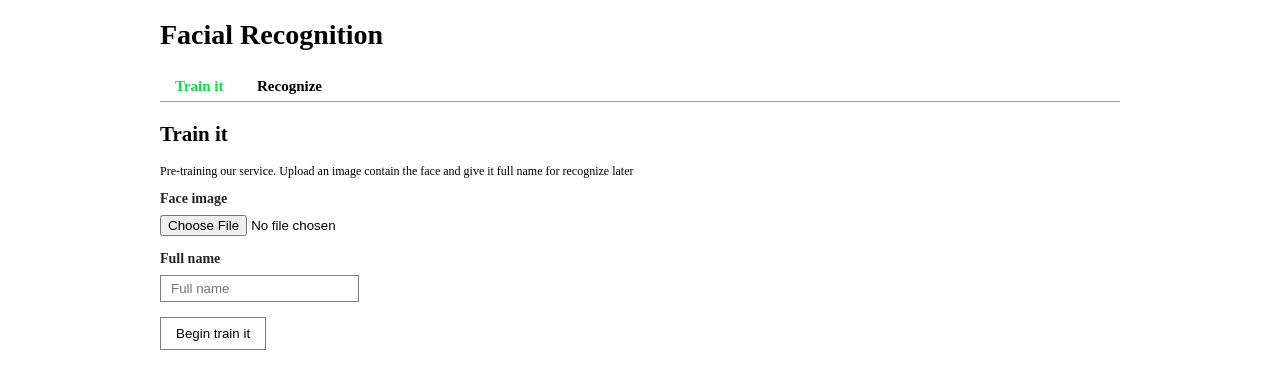
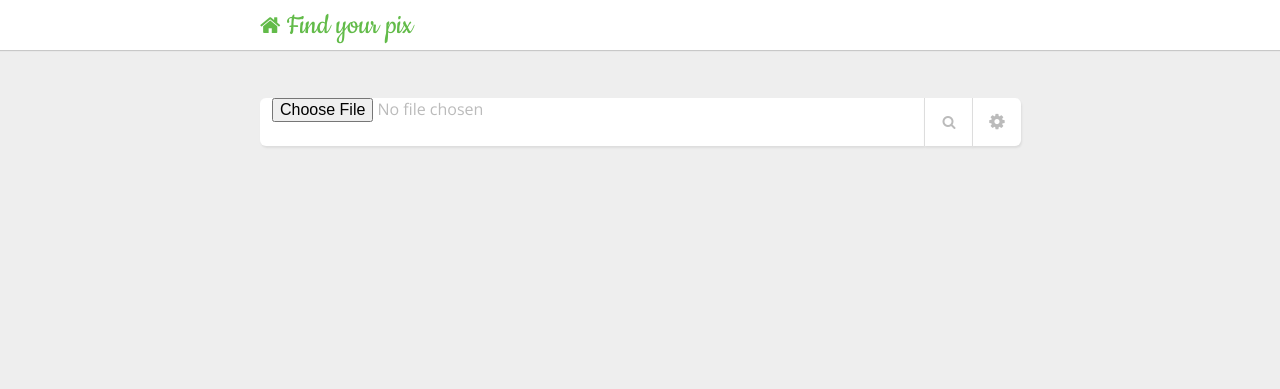
Before and after one commit to gdunghi/runner_pix_api, a Flask app: page / in a window 1280 px wide. Shown: the top 389 px of the page. Run offline with Flask 3, Linux system fonts and the light colour scheme; some libraries are stand-ins or nearby versions.

Commit message:
new template

```diff
--- a/app.py
+++ b/app.py
@@ -169,11 +169,11 @@ def recognize():
             matched_images = app.face.recognize_from_db(filename)
             print("matched_images",matched_images)
             if len(matched_images) > 0:
-                images = []
-                for image in matched_images:
-                    images.append(image)
+                #images = []
+                # for image in matched_images:
+                #     images.append(image)
 
-                return success_handle(json.dumps(images))
+                return success_handle(json.dumps(matched_images))
             # if user_id:
             #     user = get_user_by_id(user_id)
             #     message = {"message": "Hey we found {0} matched with your face image".format(user["name"]),
--- a/face.py
+++ b/face.py
@@ -33,7 +33,7 @@ class Face:
         return None
 
     def load_train_file_by_name(self, name):
-        trained_storage = path.join(self.storage, 'c')
+        trained_storage = path.join(self.storage, "trained")
         return path.join(trained_storage, name)
 
     def load_train_all(self):
--- a/static/app.js
+++ b/static/app.js
@@ -11,7 +11,7 @@ var recognize_data = {
 var message = null;
 var active_section = null;
 
-function render(){
+function render() {
 
     // clear form data
 
@@ -22,37 +22,37 @@ function render(){
 
     active_section = 'train-content';
 
-    $('#'+active_section).show();
+    $('#' + active_section).show();
 
 
 }
-function update(){
+function update() {
 
 
-    if(message){
+    if (message) {
         // render message
 
-        $('.message').html('<p class="'+_.get(message, 'type')+'">'+_.get(message, 'message')+'</p>');
-    }else{
+        $('.message').html('<p class="' + _.get(message, 'type') + '">' + _.get(message, 'message') + '</p>');
+    } else {
         $('.message').html('');
     }
 
     $('#train-content, #recognize-content').hide();
-    $('#'+active_section).show();
+    $('#' + active_section).show();
 
 
 
 }
 
 
-$(document).ready(function(){
-
+$(document).ready(function () {
+    $('#loading').hide();
 
 
 
     // listen for file added
 
-    $('#train #input-file').on('change', function(event){
+    $('#train #input-file').on('change', function (event) {
 
 
 
@@ -64,7 +64,7 @@ $(document).ready(function(){
 
 
     // listen for name change
-    $('#name-field').on('change', function(event){
+    $('#name-field').on('change', function (event) {
 
         train_data.name = _.get(event, 'target.value', '');
 
@@ -72,7 +72,7 @@ $(document).ready(function(){
 
     // listen tab item click on
 
-    $('.tabs li').on('click', function(e){
+    $('.tabs li').on('click', function (e) {
 
         var $this = $(this);
 
@@ -96,11 +96,11 @@ $(document).ready(function(){
 
     // listen the form train submit
 
-    $('#train').submit(function(event){
+    $('#train').submit(function (event) {
 
         message = null;
 
-        if(train_data.name && train_data.file){
+        if (train_data.name && train_data.file) {
             // do send data to backend api
 
             var train_form_data = new FormData();
@@ -108,24 +108,25 @@ $(document).ready(function(){
             train_form_data.append('name', train_data.name);
             train_form_data.append('file', train_data.file);
 
-            axios.post('/api/train', train_form_data).then(function(response){
+            axios.post('/api/train', train_form_data).then(function (response) {
 
-                message = {type: 'success', message: 'Training has been done, user with id is: ' + _.get(response, 'data.id')};
 
-                train_data = {name: '', file: null};
+                message = { type: 'success', message: 'Training has been done, user with id is: ' + _.get(response, 'data.id') };
+
+                train_data = { name: '', file: null };
                 update();
 
-            }).catch(function(error){
+            }).catch(function (error) {
 
 
-                  message = {type: 'error', message: _.get(error, 'response.data.error.message', 'Unknown error.')}
+                message = { type: 'error', message: _.get(error, 'response.data.error.message', 'Unknown error.') }
 
                 update();
             });
 
-        }else{
+        } else {
 
-            message = {type: "error", message: "Name and face image is required."}
+            message = { type: "error", message: "Name and face image is required." }
 
 
 
@@ -137,37 +138,40 @@ $(document).ready(function(){
 
 
     // listen for recognize file field change
-    $('#recognize-input-file').on('change', function(e){
+    $('#recognize-input-file').on('change', function (e) {
 
 
         recognize_data.file = _.get(e, 'target.files[0]', null);
 
     });
     // listen for recognition form submit
-    $('#recognize').submit(function(e){
+    $('#recognize').submit(function (e) {
 
-
-
-        // call to backend
         var recog_form_data = new FormData();
         recog_form_data.append('file', recognize_data.file);
 
-        axios.post('/api/recognize', recog_form_data).then(function(response){
+        const results = document.getElementById('results');
 
+        axios.post('/api/recognize', recog_form_data).then(function (response) {
 
             console.log("We found a user matched with your face image is", response.data);
 
-            // message = {type: 'success', message: 'We found a user matched with your face image is: '+ response.data.user.name};
-            message = {type: 'success', message: 'We found a user matched with your face image is: '+ response.data};
+            results.innerHTML = response.data.map(filename => {
+                return `<div class="gallery">
+                <a target="_blank" href="${filename}">
+                    <img src="static/trained/${filename}" alt="${filename}" width="300" height="200">
+                </a>
+                <div class="desc"></div>
+                </div>`;
+            }).join('');
+
+            recognize_data = { file: null };
+            update();
+
+        }).catch(function (err) {
 
 
-            recognize_data = {file: null};
-            update();
-
-        }).catch(function(err){
-
-
-            message = {type: 'error', message: _.get(err, 'response.data.error.message', 'Unknown error')};
+            message = { type: 'error', message: _.get(err, 'response.data.error.message', 'Unknown error') };
 
             update();
 
@@ -178,7 +182,40 @@ $(document).ready(function(){
 
 
 
+
+
     // render the app;
     render();
 
 });
+
+function onSearch() {
+    var results = document.getElementById('results');
+    results.innerHTML = "";
+    var recog_form_data = new FormData();
+    $('#loading').show();
+    recog_form_data.append('file', recognize_data.file);
+
+    axios.post('/api/recognize', recog_form_data).then(function (response) {
+
+        console.log("We found a user matched with your face image is", response.data);
+
+        results.innerHTML = response.data.map(filename => {
+            return `<div class="gallery">
+            <a target="_blank" href="${filename}">
+                <img src="static/trained/${filename}" alt="${filename}" width="300" height="200">
+            </a>
+            <div class="desc"></div>
+            </div>`;
+        }).join('');
+
+        recognize_data = { file: null };
+        update();
+        $('#loading').hide();
+    }).catch(function (err) {
+        message = { type: 'error', message: _.get(err, 'response.data.error.message', 'Unknown error') };
+        update();
+        $('#loading').hide();
+    });
+
+}
--- /dev/null
+++ b/static/style.css
@@ -0,0 +1,92 @@
+@import url('https://fonts.googleapis.com/css?family=Cookie');
+@import url('https://fonts.googleapis.com/css?family=Open+Sans:400,600,700');
+@import url('https://netdna.bootstrapcdn.com/font-awesome/4.0.3/css/font-awesome.css');
+
+*{margin:0px;padding:0px;}
+body{
+  background-color:#eee;
+}
+.navigation {
+  background-color:#fff;
+  width:100%;
+  height:50px;
+  box-shadow: 0px 1px 1px #c8c8c8;
+  line-height:52px;
+  color:#62bb49;
+}
+.container {
+  width:760px;
+  margin:auto;
+  position: relative;
+}
+.title {
+  font-family:'Cookie';
+  font-size:32px;
+  cursor: pointer;
+}
+.search-control{
+  font-family:'Open Sans';
+  position: absolute;
+  right:0;
+  cursor: pointer;
+  color: #bbb;
+}
+.search-control:hover {color:#686868;}
+.fa-home {
+  font-size:22px;
+}
+.search-box {
+  width:100%;
+  position: relative;
+  top:48px;
+  height:48px;
+  transition:opacity 0.4s linear ,visibility 0.4s linear 0s;
+}
+.search-box > #search {
+  width:640px;
+  height:48px;
+  border-radius:6px 0px 0px 6px;
+  box-shadow:none;
+  box-shadow: 1px 2px 2px #ddd;
+}
+.search-box > #recognize-input-file {
+  width:640px;
+  height:48px;
+  border-radius:6px 0px 0px 6px;
+  box-shadow:none;
+  box-shadow: 1px 2px 2px #ddd;
+  background-color: white;
+  /* opacity: 0; */
+}
+input , input:focus {
+  border:none;
+  box-shadow:none;
+  background-color:none;
+  outline: 0;
+  font-size:16px;
+  font-family:'Open Sans';
+  color:#bbb;
+  padding:0px 12px;
+}
+.also {
+  font-family:'fontawesome';
+  color:#bbb;
+  display:inline-block;
+  background-color:#fff;
+  height:48px;
+  width:48px;
+  line-height: 48px;
+  text-align: center;
+  cursor: pointer;
+  border-left:1px solid #ddd;
+  position: absolute;
+  top:0;
+  box-shadow: 1px 2px 2px #ddd;
+}
+.search-link:hover {color:#686868;}
+.setting {
+  border-radius:0px 6px 6px 0px;
+  margin-left:48px;
+  font-size:18px;
+}
+.setting:hover {color:#686868;}
--- a/templates/index.html
+++ b/templates/index.html
@@ -1,65 +1,105 @@
-<!doctype html>
-<html>
+<!DOCTYPE html>
+<html lang="en">
+
 <head>
-    <title>Facial Recognition Service</title>
+    <meta charset="UTF-8">
+    <title>Find you pix</title>
     <link rel="stylesheet" href="{{ url_for('static', filename='app.css') }}">
+    <link rel="stylesheet" href="{{ url_for('static', filename='style.css') }}">
     <script type="text/javascript" src="{{ url_for('static', filename='lodash.js') }}"></script>
     <script type="text/javascript" src="{{ url_for('static', filename='immutable.js') }}"></script>
     <script type="text/javascript" src="{{ url_for('static', filename='axios.js') }}"></script>
     <script type="text/javascript" src="{{ url_for('static', filename='jquery.js') }}"></script>
     <script type="text/javascript" src="{{ url_for('static', filename='app.js') }}"></script>
+
+    <style>
+        div.gallery {
+            margin: 5px;
+            border: 1px solid #ccc;
+            float: left;
+            width: 180px;
+        }
+
+        div.gallery:hover {
+            border: 1px solid #777;
+        }
+
+        div.gallery img {
+            width: 100%;
+            height: auto;
+        }
+
+        div.desc {
+            padding: 15px;
+            text-align: center;
+        }
+
+        .inp {
+            text-align: center;
+            margin: auto;
+        }
+
+        #val {
+            /* width: 664px; */
+            height: 48px;
+            position: absolute;
+            top: 0;
+            left: 0;
+            font-size: 13px;
+            line-height: 25px;
+            text-indent: 10px;
+            pointer-events: none;
+            background-color: white;
+            border-radius: 6px 0px 0px 6px;
+            box-shadow: 1px 2px 2px #ddd;
+        }
+
+        .results {
+            margin-top: 100px;
+        }
+    </style>
+
+    <script type="text/javascript">
+        // function onSearch() {
+        //     var btnSubmit = document.getElementById("bthSubmit");
+
+        // }
+    </script>
+
 </head>
+
 <body>
+    <nav class="navigation">
+        <div class="container">
+            <span class="title">
+                <i class="fa fa-home"></i> Find your pix
+            </span>
+            <!-- <span class="search-control" onclick="searchbox(1)">
+                Search
+                <a style="font-family:fontawesome;"></a>
+            </span> -->
+        </div>
+    </nav>
+    <div class="container">
+        <form method="post" id="recognize">
+            <div class="search-box" id="SBox">
+                <input type="file" name="file" id="recognize-input-file" accept="image/*" placeholder="ค้นหา..." />
+                <span id='val'></span>
+                <div class="also search-link" onclick="onSearch()" id="btnSearch"></div>
+                <a class="fa fa-cog also setting"></a>
 
-
-<div class="container">
-    <h1>Facial Recognition</h1>
-
-    <ul class="tabs">
-        <li data-section="train-content">Train it</li>
-        <li data-section="recognize-content">Recognize</li>
-    </ul>
-    <div id="train-content">
-        <h2>Train it</h2>
-        <form method="post" id="train">
-            <div class="message">
-
-            </div>
-            <p class="description">Pre-training our service. Upload an image contain the face and give it full name for
-                recognize later</p>
-            <div class="form-item">
-                <label for="input-file">Face image</label>
-                <input type="file" name="file" id="input-file" accept="image/*"/>
-            </div>
-            <div class="form-item">
-                <label>Full name</label>
-                <input id="name-field" name="name" value="" type="text" placeholder="Full name"/>
-            </div>
-            <div class="form-action">
-                <button type="submit">Begin train it</button>
             </div>
         </form>
     </div>
 
-    <div id="recognize-content">
-        <h2>Recognize</h2>
+    <div class="results" id="results">
 
-        <form method="post" id="recognize">
-            <div class="message">
-
-            </div>
-            <p class="description">Upload an image and i will tell to you who is is the picture.</p>
-            <div class="form-item">
-                <label for="input-file">Image</label>
-                <input type="file" name="file" id="recognize-input-file" accept="image/*"/>
-            </div>
-
-            <div class="form-action">
-                <button type="submit">Recognize it</button>
-            </div>
-        </form>
     </div>
 
-</div>
+    <div id="loading" style="width: 100px;margin: auto;" align="center">
+        <p><img src="static/images/loading.gif" style="height: 100%;width: 100%"/></p>
+    </div>
+
 </body>
+
 </html>
```
Also changed, not shown: templates/index copy.html (added, +65 -0 lines), README.md, static/images/loading.gif (added), 1 other file. Lines whose indentation alone changed are shown as unchanged.
